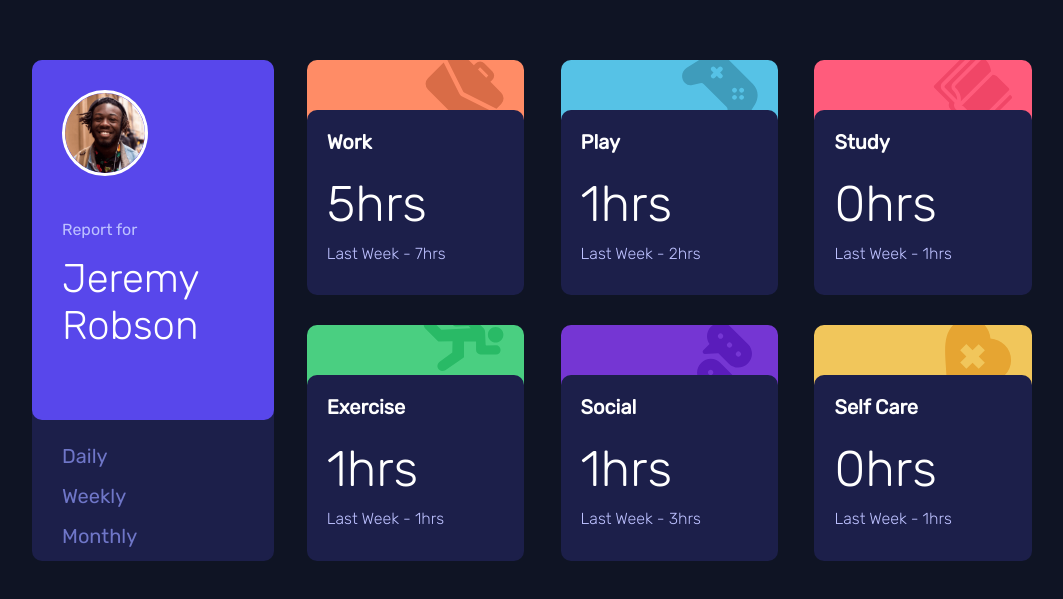
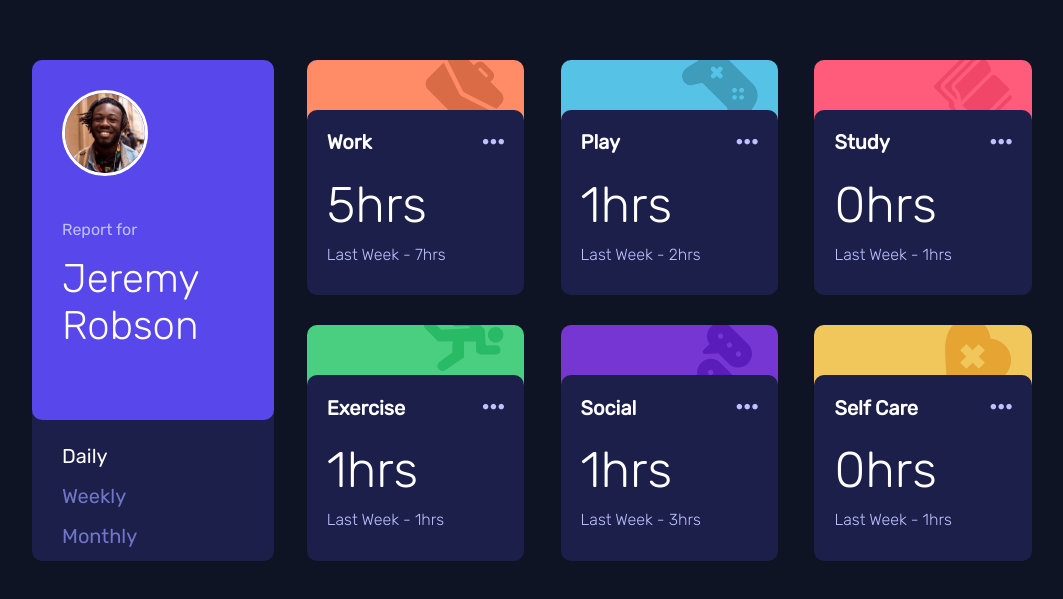
Before and after one commit to vicfir/time-tracking-dashboard, a React (Create React App) app: page / in a window 1280 px wide. Shown: the part 113-712 px from the top of the page, without its empty margins (108-1171 px from the left). Built offline with nearby package versions, Linux system fonts and the light colour scheme.

Commit message:
active btn + 3dot menu in card

```diff
--- a/public/index.html
+++ b/public/index.html
@@ -13,6 +13,8 @@
 
     <link rel="manifest" href="%PUBLIC_URL%/manifest.json" />
 
+    <script src="https://kit.fontawesome.com/2a8bcb42de.js" crossorigin="anonymous"></script>
+
     <title>React App</title>
   </head>
   <body>
--- a/src/components/cards/card.js
+++ b/src/components/cards/card.js
@@ -7,7 +7,10 @@ export const Card = (props) => {
             <img src={props.image} alt="" />
         </div>
         <div className='cardInfo'>
-            <h1>{props.title}</h1>
+            <div className='titleMenu'>
+                <h1>{props.title}</h1>
+                <i className="fa-solid fa-ellipsis"></i>
+            </div>
             <h2>{props.hours}hrs</h2>
             <p>Last Week - {props.last}hrs</p>
         </div>
--- a/src/components/cards/public/style/cards.scss
+++ b/src/components/cards/public/style/cards.scss
@@ -34,6 +34,17 @@
             justify-content: space-between;
             padding: 20px;
 
+            .titleMenu {
+                display: flex;
+                align-items: center;
+                justify-content: space-between;
+
+                i {
+                    color: hsl(236, 100%, 87%);
+                    font-size: 25px;
+                }
+            }
+
             h1 {
                 font-size: 20px;
                 margin: 0;
--- a/src/components/user/public/style/user.scss
+++ b/src/components/user/public/style/user.scss
@@ -45,6 +45,10 @@
                 cursor: pointer;
             }
 
+            .btnActive {
+                color: white;
+            }
+
         }
     }
 }
--- a/src/components/user/user.js
+++ b/src/components/user/user.js
@@ -8,7 +8,9 @@ export const User = () => {
         setTime(
             e.target.textContent.toLowerCase()
         );
-
+        let activeBtn = document.querySelector(".btnActive");
+        activeBtn.className="";
+        e.target.className="btnActive";
     }
     return (
         <div className='user'>
@@ -19,7 +21,7 @@ export const User = () => {
                     <h1>Jeremy Robson</h1>
                 </div>
                 <ul className='btnInfo'>
-                    <li onClick={changeTime}>Daily</li>
+                    <li className='btnActive' onClick={changeTime}>Daily</li>
                     <li onClick={changeTime}>Weekly</li>
                     <li onClick={changeTime}>Monthly</li>
                 </ul>
```
